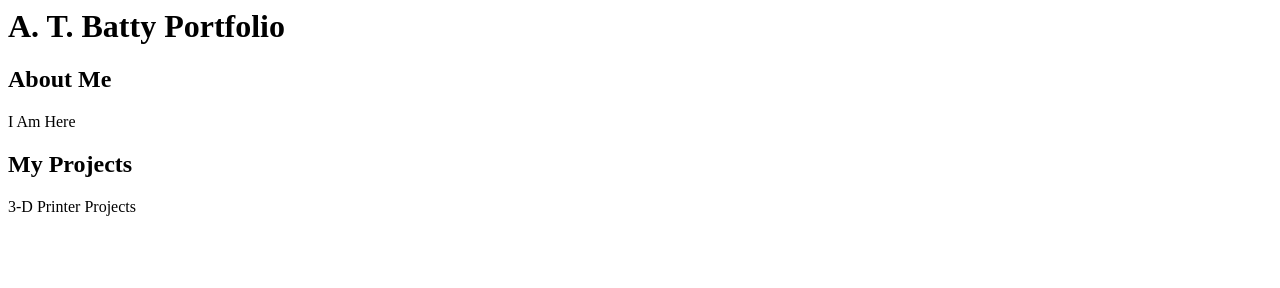
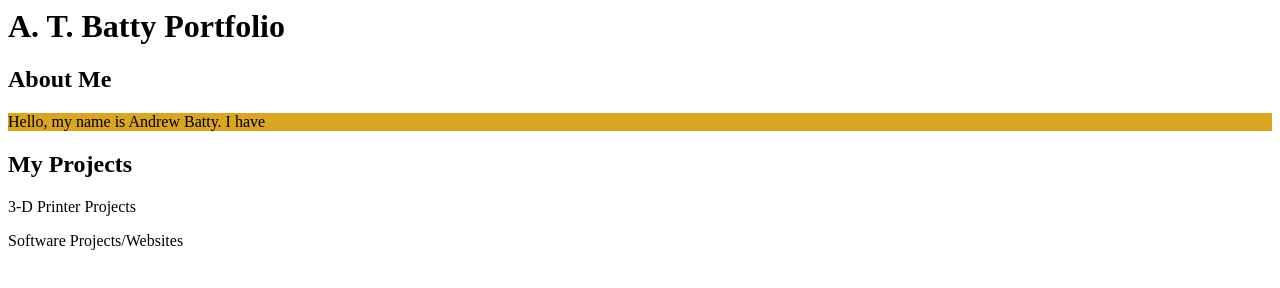
Before and after one commit to AndrewOctopus/Portfolio, a plain HTML site: page Index.Html in a window 1280 px wide. Drawn offline with Linux system fonts and the light colour scheme.

Commit message:
Color Changed For P-tag

```diff
--- a/Index.Html
+++ b/Index.Html
@@ -9,12 +9,13 @@
         <h1>A. T. Batty Portfolio</h1>
         <div>
             <h2>About Me</h2>
-            <p>I Am Here</p>
+            <p class="gold">Hello, my name is Andrew Batty. I have </p>
         </div>
         <div>
             <h2>My Projects</h2>
             <p>3-D Printer Projects</p>
-            <p></p>
+            <p>Software Projects/Websites</p>
+
         </div>
     </body>
     </html>
--- a/Styling.css
+++ b/Styling.css
@@ -0,0 +1,3 @@
+.gold {
+    background-color: goldenrod;
+}
```
